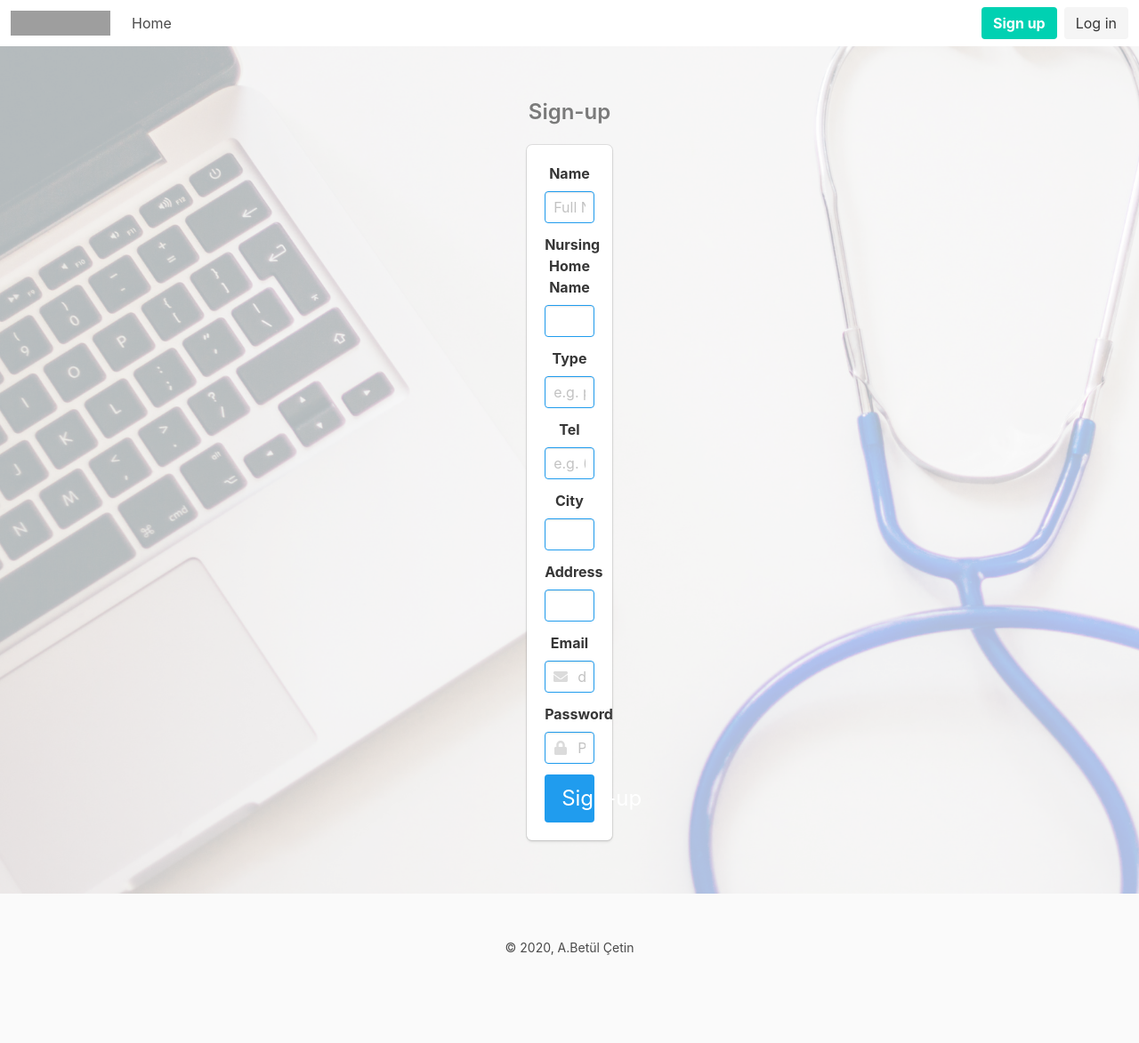
After one commit to cetina16/nursingHome, a Flask app: page /signup in a window 1280 px wide. The commit adds this page. Shown: the whole page at 89% size. Run offline with Flask 2, Linux system fonts and the light colour scheme; parts of the project's set-up code (start-up, migrations or seed data) failed here and were passed over; some libraries are stand-ins or nearby versions; grey boxes are pictures that could not be loaded.

Commit message:
sign-up page and frontend modified

```diff
--- a/server.py
+++ b/server.py
@@ -18,12 +18,12 @@ def create_app():
     app = Flask(__name__)
 
     app.config.from_object("settings")
-    app.config['SEND_FILE_MAX_AGE_DEFAULT'] = 0
+    #app.config['SEND_FILE_MAX_AGE_DEFAULT'] = 0
 
     app.add_url_rule("/", view_func=views.home)
 
     db = MySQLdb.connect(host = "localhost", user ="root", passwd = "1616")
-
+    app.add_url_rule( "/signup", view_func=views.signup_page, methods=["GET", "POST"])
     app.add_url_rule( "/diseases", view_func=views.diseases_page, methods=["GET", "POST"])
     app.add_url_rule( "/residents", view_func=views.residents_page, methods=["GET", "POST"])
     app.add_url_rule( "/nurses", view_func=views.nurses_page, methods=["GET", "POST"])
@@ -32,17 +32,12 @@ def create_app():
     app.add_url_rule("/disease_edit", view_func=views.disease_add_page, methods=["GET", "POST"]  )
     app.add_url_rule("/diseases/<int:disease_key>", view_func=views.disease_page)
     app.add_url_rule("/nurses/1", view_func=views.nurse_page)
-    app.add_url_rule(
-        "/diseases/<int:disease_key>/edit",
-        view_func=views.disease_edit_page,
-        methods=["GET", "POST"],
-    )
+    app.add_url_rule("/diseases/<int:disease_key>/edit", view_func=views.disease_edit_page, methods=["GET", "POST"])
 
-    app.add_url_rule(
-        "/login", view_func=views.login_page, methods=["GET", "POST"]
-    )
+    app.add_url_rule("/login", view_func=views.login_page, methods=["GET", "POST"])
     app.add_url_rule("/logout", view_func=views.logout_page)
     app.add_url_rule("/filter", view_func=views.filter_page)
+    app.add_url_rule("/review", view_func=views.review_page)
 
     lm.init_app(app)
     lm.login_view = "login_page"
--- a/static/nursingHome.css
+++ b/static/nursingHome.css
@@ -8,4 +8,7 @@ footer {
 
 .is-horizontal-center {
     justify-content: center;
-  }
+}
+body{
+    background-image: url("back.png");
+}
--- a/templates/layout.html
+++ b/templates/layout.html
@@ -11,52 +11,83 @@
   </head>
   <body>
     <header>
-      <nav class="navbar" aria-label="main navigation">
+      <nav class="navbar" role="navigation" aria-label="main navigation">
         <div class="navbar-brand">
-          <span class="navbar-item">
-            <a class="button is-success" href="{{ url_for('home') }}">Home</a>
-          </span>
-          <span class="navbar-item">
-            {% if not current_user.is_authenticated %}
-              <a class="button is-success" href="{{ url_for('login_page') }}">Log in</a>
+          <a class="navbar-item" href="{{ url_for('home')}}">
+            <img src="https://bulma.io/images/bulma-logo.png" width="112" height="28">
+          </a>
+
+          <a role="button" class="navbar-burger" aria-label="menu" aria-expanded="false" data-target="navbarBasicExample">
+            <span aria-hidden="true"></span>
+            <span aria-hidden="true"></span>
+            <span aria-hidden="true"></span>
+          </a>
+        </div>
+
+        <div id="navbarBasicExample" class="navbar-menu">
+          <div class="navbar-start">
+            <a class="navbar-item" href="{{ url_for('home') }}">Home</a>
+
+            {% if current_user.is_admin %}
+            <a class="navbar-item" href="{{ url_for('filter_page') }}">
+              Filter
+            </a>
+            <a class="navbar-item" href="{{ url_for('review_page') }}">
+              Review
+            </a>
+
+            <div class="navbar-item has-dropdown is-hoverable">
+              <a class="navbar-link">
+                More
+              </a>
+
+              <div class="navbar-dropdown">
+                <a class="navbar-item"  href="{{ url_for('diseases_page') }}">
+                  List Diseases
+                </a>
+                <a class="navbar-item" href="{{ url_for('disease_add_page') }}">
+                  Add Disease
+                </a>
+                <a class="navbar-item"href="{{ url_for('residents_page') }}">
+                  List Residents
+                </a>
+                <a class="navbar-item" href="{{ url_for('resident_add_page') }}">
+                  Add Resident
+                </a>
+                <a class="navbar-item" href="{{ url_for('nurses_page') }}">
+                  List Nurses
+                </a>
+                <a class="navbar-item" href="{{ url_for('nurse_add_page') }}">
+                  Add Nurse
+                </a>
+                <hr class="navbar-divider">
+                <a class="navbar-item">
+                  Contact
+                </a>
+              </div>
+            </div>
             {% endif %}
+          </div>
 
-            </span>
-            {% if current_user.is_admin %}
-          <span class="navbar-item">
-            <a class="button is-dark" href="{{ url_for('diseases_page') }}">List Diseases</a>
-          </span>
-
-          <span class="navbar-item">
-            <a class="button is-dark" href="{{ url_for('disease_add_page') }}">Add Disease</a>
-          </span>
-
-          <span class="navbar-item">
-            <a class="button is-dark" href="{{ url_for('residents_page') }}">List Residents</a>
-          </span>
-          <span class="navbar-item">
-            <a class="button is-dark" href="{{ url_for('resident_add_page') }}">Add Resident</a>
-          </span>
-          <span class="navbar-item">
-            <a class="button is-dark" href="{{ url_for('nurses_page') }}">List Nurses</a>
-          </span>
-          <span class="navbar-item">
-            <a class="button is-dark" href="{{ url_for('nurse_add_page') }}">Add Nurse</a>
-          </span>
-          <span class="navbar-item">
-            <a class="button is-dark" href="{{ url_for('filter_page') }}">Filter</a>
-          </span>
-          {% endif %}
-          <span class="navbar-item">
-          {% if current_user.is_authenticated %}
-              {{ current_user.username }}
-              <a class="button is-danger" href="{{ url_for('logout_page') }}">Log out</a>
-            {% endif %}
-          </span>
+          <div class="navbar-end">
+            <div class="navbar-item">
+              <div class="buttons">
+                {% if not current_user.is_authenticated %}
+                <a class="button is-primary"  href="{{ url_for('signup_page') }}">
+                  <strong>Sign up</strong>
+                </a>
+                <a class="button is-light" href="{{ url_for('login_page') }}">Log in</a>
+                {% endif %}
+                {% if current_user.is_authenticated %}
+                {{ current_user.username }}
+                <a class="button is-light" href="{{ url_for('logout_page') }}">Log out</a>
+              {% endif %}
+              </div>
+            </div>
+          </div>
         </div>
       </nav>
     </header>
-
     <main>
       {% for message in get_flashed_messages() %}
       <div class="notification is-info">{{ message }}</div>
--- a/templates/login.html
+++ b/templates/login.html
@@ -5,6 +5,7 @@
       <div class="hero-body">
         <div class="container has-text-centered">
           <div class="column is-4 is-offset-4">
+            <h5 class="title has-text-grey"> Please enter "draylin@gmail.com" and "system1" for sample system</h5>
             <h3 class="title has-text-grey">Login</h3>
             <div class="box">
               <form action="" method="post" name="login">
--- /dev/null
+++ b/templates/signup.html
@@ -0,0 +1,85 @@
+{% extends "layout.html" %}
+{% block title %}Sign-up{% endblock %}
+{% block content %}
+
+<script defer src="https://use.fontawesome.com/releases/v5.14.0/js/all.js"></script>
+<section class="hero">
+      <div class="container has-text-centered">
+        <div class="column is-4 is-offset-4">
+        <h3 class="title has-text-grey">Sign-up</h3>
+          <div class="box">
+                <form action="" method="post" name="signup">
+                <div class="field">
+                    <label for="name" class="label">Name</label>
+                    <div class="control">
+                    <input class="input is-info" name="name" required="required" type="text" placeholder="Full Name" value="{{ values['name'] }}"/>
+                    </div>
+                </div>
+                <div class="field">
+                    <label for="homename" class="label">Nursing Home Name</label>
+                    <div class="control">
+                    <input class="input is-info" name="homename" type="text" required="required" value="{{ values['homename'] }}" placeholder=""/>
+                    </div>
+                </div>
+                <div class="field">
+                    <label for="type" class="label">Type</label>
+                    <div class="control">
+                    <input class="input is-info" name="type" type="text" required="required" value="{{ values['type'] }}" placeholder="e.g. private"/>
+                    </div>
+                </div>
+
+
+                <div class="field">
+                    <label for="tel" class="label">Tel</label>
+                    <div class="control">
+                    <input class="input is-info" name="tel" type="tel" required="required" value="{{ values['tel'] }}" placeholder="e.g. (256) 226 55 09"/>
+                    </div>
+                </div>
+
+                <div class="field">
+                    <label for="city" class="label">City</label>
+                    <div class="control">
+                    <input class="input is-info" name="city" type="text" required="required" value="{{ values['city'] }}" placeholder=""/>
+                    </div>
+                </div>
+                <div class="field">
+                    <label for="address" class="label">Address</label>
+                    <div class="control">
+                    <input class="input is-info" name="address" type="text" required="required" value="{{ values['address'] }}" placeholder=""/>
+                    </div>
+                </div>
+
+                <div class="field">
+                    <label for="email" class="label">Email</label>
+                    <div class="control">
+                    <p class="control has-icons-left">
+                    <input class="input is-info" type="email" name="email" required="required" value="{{ values['email'] }}" placeholder="dr_example@gmail.com"/>
+                    <span class="icon is-small is-left">
+                        <i class="fas fa-envelope"></i>
+                    </span>
+                    </p>
+                    </div>
+                </div>
+
+                <div class="field">
+                    <label for="password"class="label">Password</label>
+                    <div class="control">
+                        <p class="control has-icons-left">
+                        <input class="input is-info" type="password" name="password" placeholder="Password" required="required" value="{{ values['password'] }}"/>
+                        <span class="icon is-small is-left">
+                            <i class="fas fa-lock"></i>
+                        </span>
+                        </p>
+                    </div>
+                </div>
+
+                <button class="button is-block is-info is-large is-fullwidth">Sign-up</button>
+
+
+                </form>
+        </div>
+    </div>
+</div>
+</section>
+
+  {% endblock %}
--- a/views.py
+++ b/views.py
@@ -8,8 +8,6 @@ from user import get_user
 from passlib.hash import pbkdf2_sha256 as hasher
 from flask_login import login_user,logout_user
 from flask_mysqldb import MySQLdb
-
-
 
 def home():
     today = date.today()
@@ -176,3 +174,54 @@ def nurse_page():  # this will take parameter
 
 def filter_page():
     return render_template("filter.html")
+def review_page():
+    return render_template("review.html")
+
+def signup_page():
+    if request.method == "GET":
+        values = {"name": "", "homename": "","city":"", "email":"","password":"",
+        "type":"", "address":"", "tel":""
+        }
+        return render_template(
+            "signup.html", values = values,
+        )
+    else:
+        form_name = request.form["name"]
+        form_homename = request.form["homename"]
+        form_city = request.form["city"]
+        form_email = request.form["email"]
+        form_password = request.form["password"]
+        form_address = request.form["address"]
+        form_tel = request.form["tel"]
+        form_type = request.form["type"]
+
+        name = str(form_name)
+        homename = str(form_homename)
+        city = str(form_city)
+        email = str(form_email)
+        password = str (form_password)
+        address = str(form_address)
+        type_ = str (form_type)
+        tel = str(form_tel)
+
+        hashed_password = hasher.hash(password)
+
+        db = MySQLdb.connect(host="localhost", user="root", passwd="1616", db="db_nursing")
+        cursor = db.cursor()
+
+        cursor.execute("DROP TABLE IF EXISTS Doctor")
+        cursor.execute("DROP TABLE IF EXISTS Nursinghome")
+
+        cursor.execute("CREATE TABLE Nursinghome(homeid INT AUTO_INCREMENT,name VARCHAR(40) NOT NULL,city VARCHAR(40) NOT NULL,type VARCHAR(40) NOT NULL,address VARCHAR(40) NOT NULL,tel VARCHAR(40) NOT NULL,PRIMARY KEY (homeid))")
+        cursor.execute("CREATE TABLE Doctor(doctorid INT AUTO_INCREMENT,email VARCHAR(40) UNIQUE,name VARCHAR (40) NOT NULL ,password VARCHAR (64)  NOT NULL ,nursinghomeid INT,FOREIGN KEY (nursinghomeid)  REFERENCES Nursinghome(homeid) ON DELETE CASCADE ON UPDATE CASCADE,PRIMARY KEY (doctorid))")
+
+        line1 = "INSERT INTO Nursinghome(name,city,type,address,tel) VALUES (%s,%s,%s,%s,%s)"
+        data1 = (homename,city,type_,address,tel)
+        cursor.execute(line1, data1)
+
+        line2 = "INSERT INTO Doctor(name,email,password) VALUES (%s,%s,%s)"
+        data2 = (name,email,hashed_password)
+        cursor.execute(line2, data2)
+        db.commit()
+        cursor.close()
+    return redirect(url_for("login_page"))
```
Also changed, not shown: templates/filter.html (deleted, +0 -13 lines), templates/nurse_edit.html (+24 -1 lines), templates/resident_edit.html (+28 -3 lines), templates/review.html (added, +111 -0 lines), static/back.png (added), static/logo.png (added).
